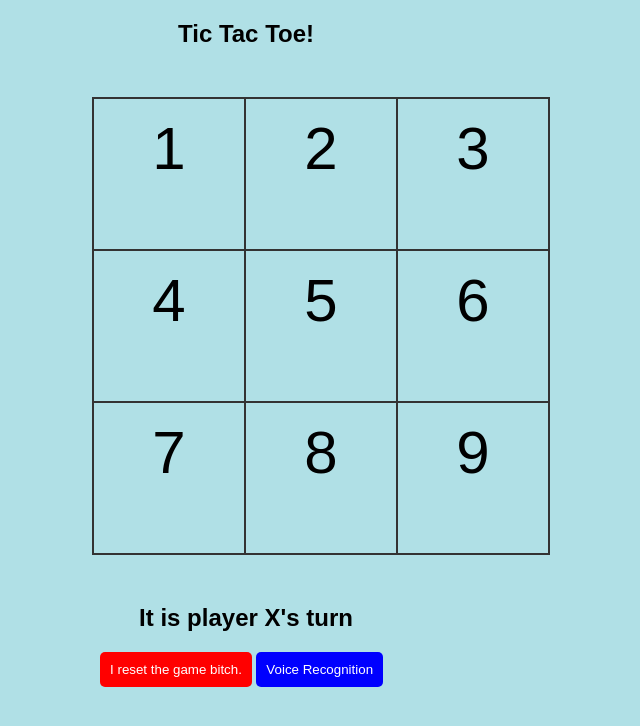
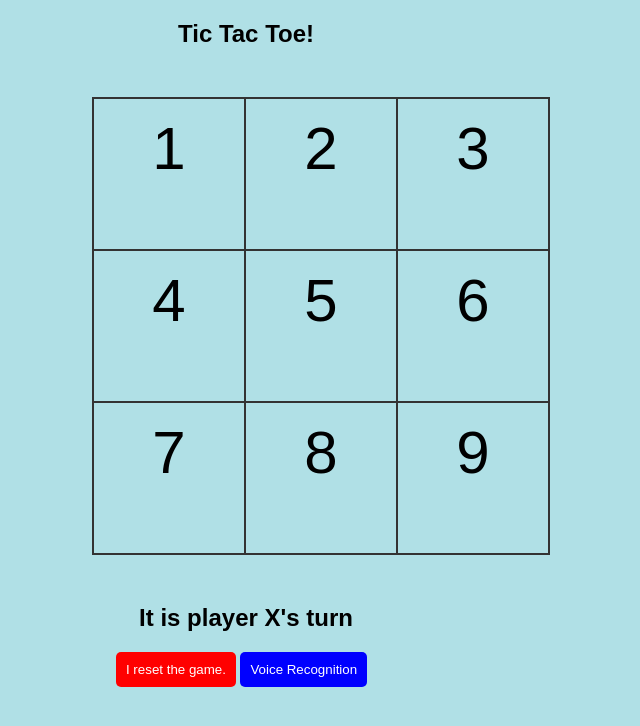
Before and after one commit to jkiraccessible/jkiraccessible.github.io, a plain HTML site: page tic_tac_toe.html in a window 1280 px wide. Shown: the whole page, without its empty margins (394-1034 px from the left). Drawn offline with Linux system fonts and the light colour scheme.

Commit message:
Update tic_tac_toe.html

```diff
--- a/tic_tac_toe.html
+++ b/tic_tac_toe.html
@@ -41,7 +41,7 @@
 
         <h2 class = "game--status"></h2>
 
-        <button id = "resetButton" class = "game--restart">I reset the game bitch.</button>
+        <button id = "resetButton" class = "game--restart">I reset the game.</button>
         <button id = "record" onclick="speechRecognition()">Voice Recognition</button> &nbsp; <span id="action"></span>
         <div id = "output" class = "hide"></div>
 
```
